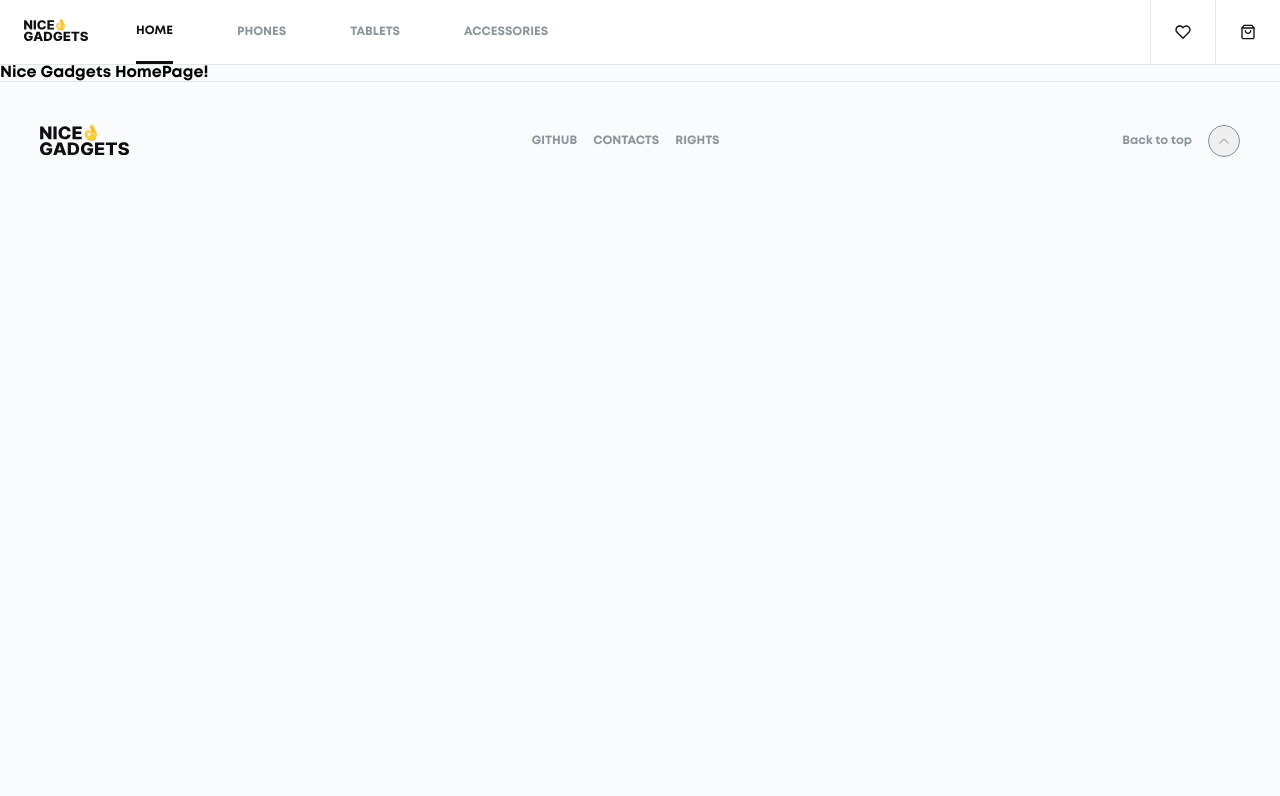
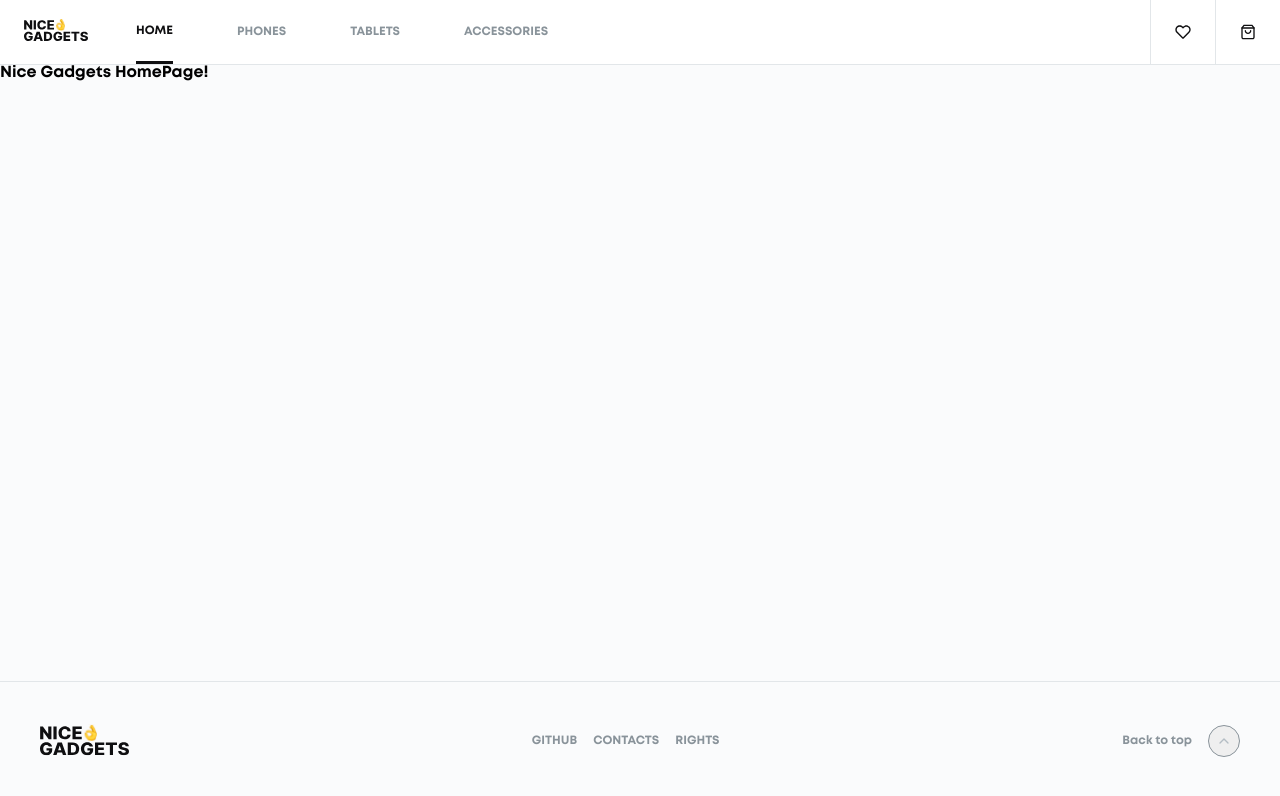
Before and after one commit to Hexa-Coders-aug23/product_catalog, a React (Create React App) app: page / in a window 1280 px wide. Shown: the top 796 px of the page. Built offline with nearby package versions, Linux system fonts and the light colour scheme.

Commit message:
spread apart header and footer, later fix it and add contacts route

```diff
--- a/src/App.tsx
+++ b/src/App.tsx
@@ -1,4 +1,5 @@
 import './App.module.scss';
+import './styles/blocks/_App.scss';
 import React from 'react';
 import { Outlet } from 'react-router-dom';
 import { Footer } from './modules/shared/components/footer';
@@ -6,10 +7,12 @@ import { Header } from './modules/shared/components/header';
 
 export const App: React.FC = () => {
   return (
-    <>
+    <div className="App">
       <Header />
-      <Outlet />
+      <div className="main-outlet">
+        <Outlet />
+      </div>
       <Footer />
-    </>
+    </div>
   );
 };
--- a/src/Root.tsx
+++ b/src/Root.tsx
@@ -13,6 +13,7 @@ import { PhonePage } from './modules/PhonePage';
 import { CartPage } from './modules/CartPage';
 import { FavouritesPage } from './modules/FavouritesPage';
 import { PhonesProvider } from './context/GlobalProvider';
+import { Contacts } from './modules/Contacts';
 
 export const Root: React.FC = () => (
   <PhonesProvider>
@@ -27,6 +28,7 @@ export const Root: React.FC = () => (
           </Route>
           <Route path="cart" element={<CartPage />} />
           <Route path="favourites" element={<FavouritesPage />} />
+          <Route path="contacts" element={<Contacts />} />
 
           <Route path="*" element={<NotFoundPage />} />
         </Route>
--- /dev/null
+++ b/src/styles/blocks/_App.scss
@@ -0,0 +1,9 @@
+.App {
+  display: flex;
+  flex-direction: column;
+  min-height: 100vh;
+}
+
+.main-outlet {
+  flex: 1;
+}
```
